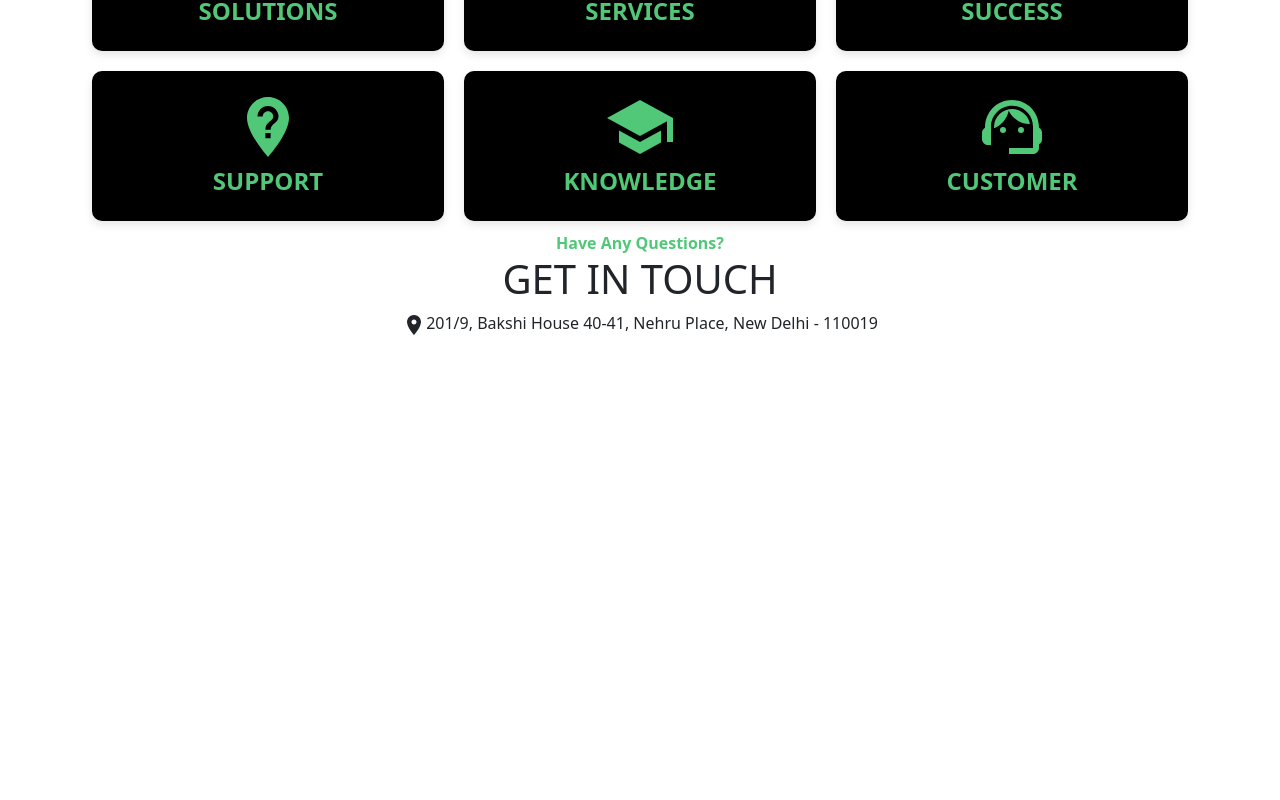
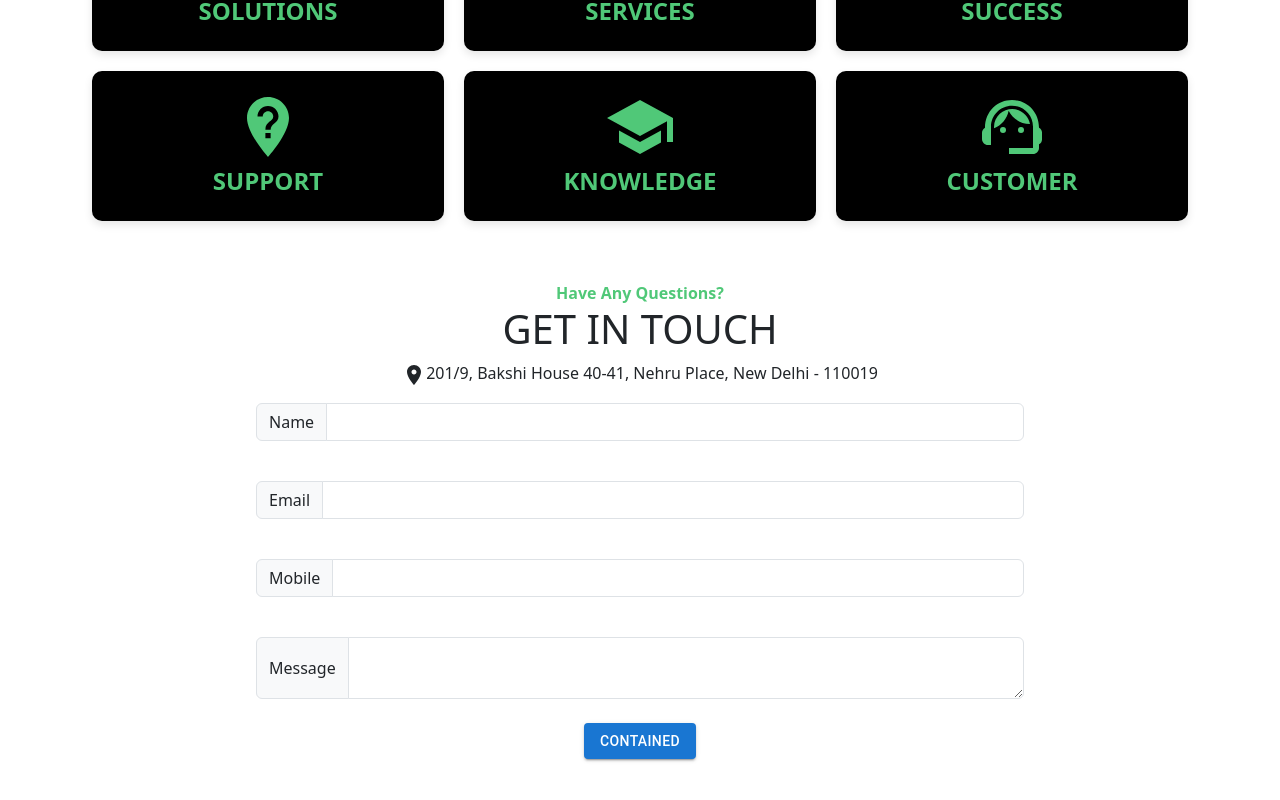
Before and after one commit to UTSAVsarkar/cipher-tech, a React (Create React App) app: page / in a window 1280 px wide. Shown: the part 1970-2770 px from the top of the page. Before the commit the page ends 2452 px from the top, so only its background shows below. Built offline with nearby package versions, Linux system fonts and the light colour scheme.

Commit message:
added form

```diff
--- a/src/App.js
+++ b/src/App.js
@@ -7,6 +7,7 @@ import Solutions from "./component/Solutions/Solutions";
 import CustomNavbar from "./component/CustomNavbar/CustomNavbar";
 import FacebookIcon from "@mui/icons-material/Facebook";
 import LinkedInIcon from "@mui/icons-material/LinkedIn";
+import EmailIcon from "@mui/icons-material/Email";
 import "bootstrap/dist/css/bootstrap.min.css";
 import { Stack } from "react-bootstrap";
 
@@ -64,6 +65,9 @@ function App() {
             <div>
               <LinkedInIcon style={{ fontSize: "2em" }} />
             </div>
+            <div>
+              <EmailIcon style={{ fontSize: "2em" }} />
+            </div>
           </Stack>
           <div>© Cipher tech infowars Pvt Ltd.</div>
         </Stack>
--- a/src/component/Contact/Contact.jsx
+++ b/src/component/Contact/Contact.jsx
@@ -1,14 +1,58 @@
 import LocationOnIcon from "@mui/icons-material/LocationOn";
+import Form from "react-bootstrap/Form";
+import InputGroup from "react-bootstrap/InputGroup";
+import Button from "@mui/material/Button";
 
 function Contact() {
   return (
-    <center style={{ marginBottom: 25 }}>
+    <center style={{ marginTop: 50 }}>
       <b style={{ color: "#50c878" }}>Have Any Questions?</b>
       <h1>GET IN TOUCH</h1>
       <p>
         <LocationOnIcon />
         201/9, Bakshi House 40-41, Nehru Place, New Delhi - 110019
       </p>
+
+      <div style={{ width: "60%" }}>
+        <InputGroup className="mb-3">
+          <InputGroup.Text id="inputGroup-sizing-default">Name</InputGroup.Text>
+          <Form.Control
+            aria-label="Default"
+            aria-describedby="inputGroup-sizing-default"
+          />
+        </InputGroup>
+        <br />
+
+        <InputGroup className="mb-3">
+          <InputGroup.Text id="inputGroup-sizing-default">
+            Email
+          </InputGroup.Text>
+          <Form.Control
+            aria-label="Default"
+            aria-describedby="inputGroup-sizing-default"
+          />
+        </InputGroup>
+        <br />
+
+        <InputGroup className="mb-3">
+          <InputGroup.Text id="inputGroup-sizing-default">
+            Mobile
+          </InputGroup.Text>
+          <Form.Control
+            aria-label="Default"
+            aria-describedby="inputGroup-sizing-default"
+          />
+        </InputGroup>
+        <br />
+
+        <InputGroup>
+          <InputGroup.Text>Message</InputGroup.Text>
+          <Form.Control as="textarea" aria-label="With textarea" />
+        </InputGroup>
+        <br />
+
+        <Button variant="contained">Contained</Button>
+      </div>
     </center>
   );
 }
```
